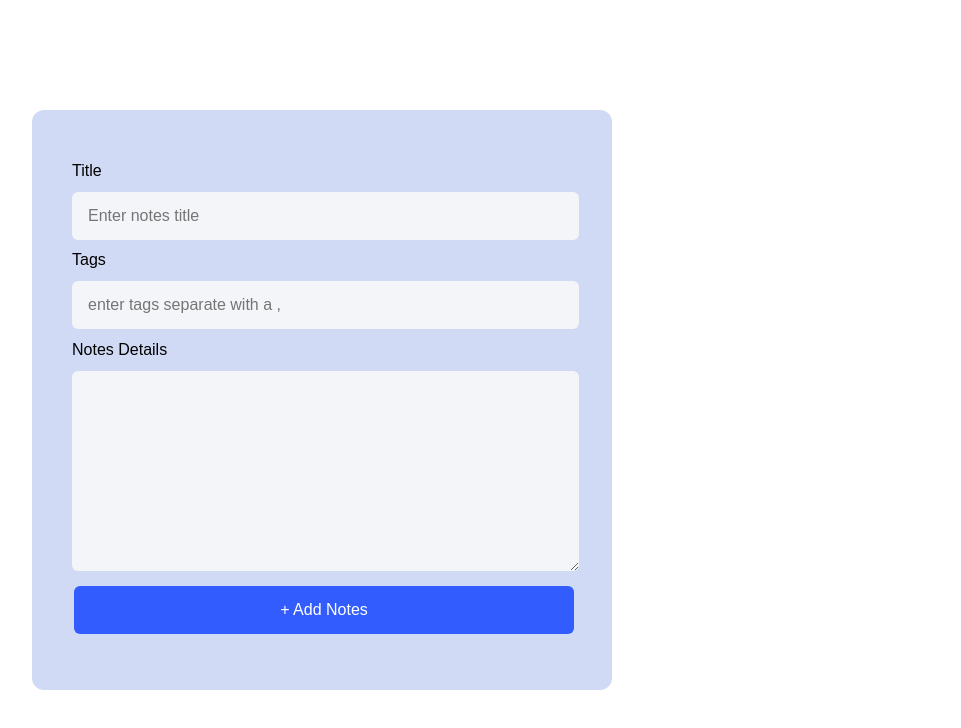
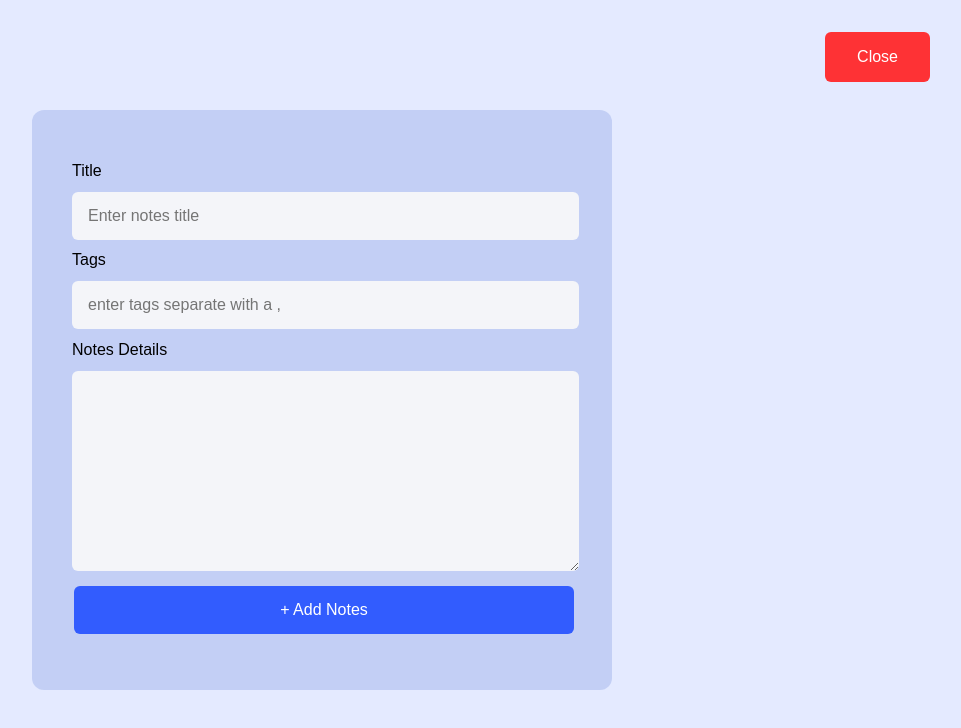
Before and after one commit to CarlTeclancing/notes-web-app, a React (Vite) app: page /dashboard/add-note in a window 1280 px wide. Shown: the top 728 px of the page, without its empty margins (318-1279 px from the left). Built offline with nearby package versions, Linux system fonts and the light colour scheme; no server answers; sample sign-in values are in the browser's storage.

Commit message:
added the add page to open on click of the add button

```diff
--- a/src/components/AddNotes.jsx
+++ b/src/components/AddNotes.jsx
@@ -1,9 +1,11 @@
-import React from 'react'
+import React, {useState} from 'react'
 
-const AddNotes =()=> {
+const AddNotes =({setActive})=> {
   return (
     <div className='flex-center'>
+
         <form className='add'>
+            <span className="close" onClick={()=>setActive(false)}>Close</span>
             <label htmlFor="">Title</label>
             <input type="text" placeholder='Enter notes title '/>
 
--- a/src/components/AllNotes.jsx
+++ b/src/components/AllNotes.jsx
@@ -1,4 +1,4 @@
-import React from 'react'
+import React, {useState} from 'react'
 import { Link } from 'react-router-dom'
 import Logo from '../assets/logo.png'
 import tags from '../db/tagsDb'
@@ -6,11 +6,13 @@ import '../style/Components.css'
 import Paper from '../assets/paper.svg'
 import rightArrow from '../assets/ArrowRight.svg'
 
-const AllNotes =() =>{
+const AllNotes =({setActive}) =>{
+
+
   return (
     <div className='notes-side-bar'>
         <h3>All Notes</h3>
-        <button className="button primary"><Link to='add-note'>+  Add Notes</Link></button>
+        <button className="button primary" onClick={()=>setActive(true)}>+  Add Notes</button>
         <div className="notes-card-active">
             <h3>React Performance optimization</h3>
             <span className="tag">Dev</span>
--- a/src/db/tagsDb.js
+++ b/src/db/tagsDb.js
@@ -1,3 +1,11 @@
 const tags = ["cooking", "coding", "travel", "fitness", "health", "cooking", "coding", "travel", "fitness", "health"];
 
 export default tags
+
+
+
+const notes = [
+    {title: "notes title"},
+    {tags:"dev, react, angula"},
+    {description:"this is the notes text"},
+]
--- a/src/pages/dashboard/Index.jsx
+++ b/src/pages/dashboard/Index.jsx
@@ -1,14 +1,19 @@
-import React from 'react'
+import React, { useState } from 'react'
 import SideBar from '../../components/SideBar'
 import AllNotes from '../../components/AllNotes'
 import ActiveNotes from '../../components/ActiveNotes'
+import AddNotes from '../../components/AddNotes';
 
 export default function Dashboard() {
+  const [active, setActive] = useState(false);
+
+
   return (
     <div className='container'>
       <SideBar />
-      <AllNotes />
+      <AllNotes setActive={setActive} />
       <ActiveNotes />
+      {active === true?<AddNotes setActive={setActive} />:""}
 
     </div>
   )
--- a/src/style/Components.css
+++ b/src/style/Components.css
@@ -240,6 +240,21 @@ hr{
     display: flex;
     align-items: center;
     justify-content: center;
+    position: fixed;
+    top: 0px;
+    background-color: #e4eaff;
+    background-blend-mode:soft-light;
+}
+.close{
+    position: absolute;
+    top: 32px;
+    right: 32px;
+    background-color: #FE3235;
+    border: none;
+    border-radius: 6px;
+    padding: 1rem 2rem;
+    color: white;
+    cursor: pointer;
 }
 .add{
     width: 500px;
```
Also changed, not shown: src/components/EditNotes.jsx (added).
